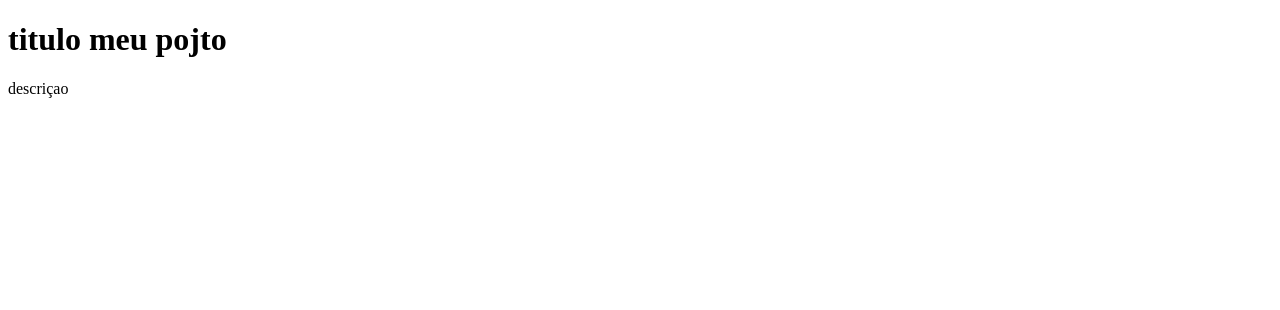
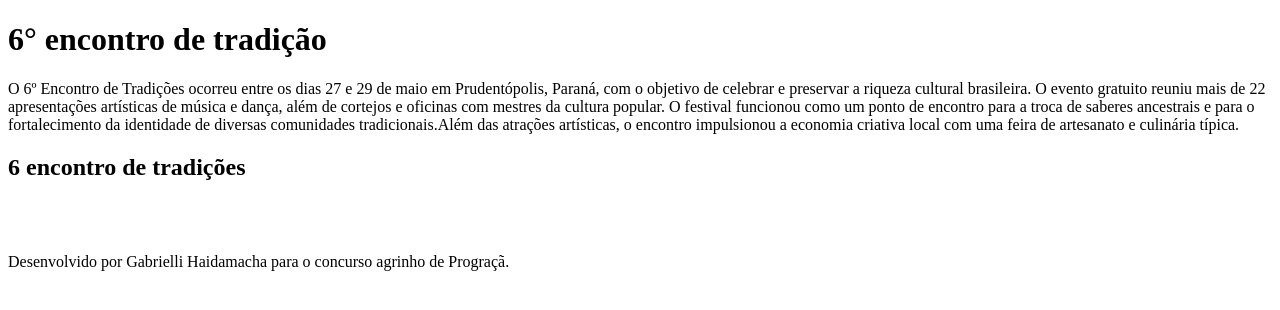
Before and after one commit to gabriellihaidamacha-png/projeto-agrinho-, a plain HTML site: page index.html in a window 1280 px wide. Drawn offline with Linux system fonts and the light colour scheme.

Commit message:
coloquei o que faltava

```diff
--- a/index.html
+++ b/index.html
@@ -7,11 +7,32 @@
 </head>
 <body>
     <head>
-          <h1>titulo meu pojto</h1>
-        <p>descriçao</p>
+          <h1>6° encontro de tradição</h1>
+        <p>O 6º Encontro de Tradições ocorreu entre os dias 27 e 29 de maio em Prudentópolis, Paraná,
+            com o objetivo de celebrar e preservar a riqueza cultural brasileira. O evento gratuito reuniu mais de 22 apresentações artísticas de música e dança,
+             além de cortejos e oficinas com mestres da cultura popular. O festival funcionou como um ponto de encontro para a troca de saberes ancestrais
+             e para o fortalecimento da identidade de diversas comunidades tradicionais.Além das atrações artísticas, o encontro impulsionou a economia criativa
+              local com uma feira de artesanato e culinária típica.
+            </p>
     </head>
+    <section>
+        <div class="cards">
+            <div class="card">
+             <h2>6 encontro de tradições</h2>
+            <img src="" alt="">
+            </div>
+            <div class="card">
+                <img src="" alt="">
+            </div>
+        </div>
+    </section>
     <section>
 
     </section>
+    <footer>
+        <p> Desenvolvido por Gabrielli Haidamacha para o
+            concurso agrinho de Prograçã.
+        </p>
+    </footer>
 </body>
 </html>
```
